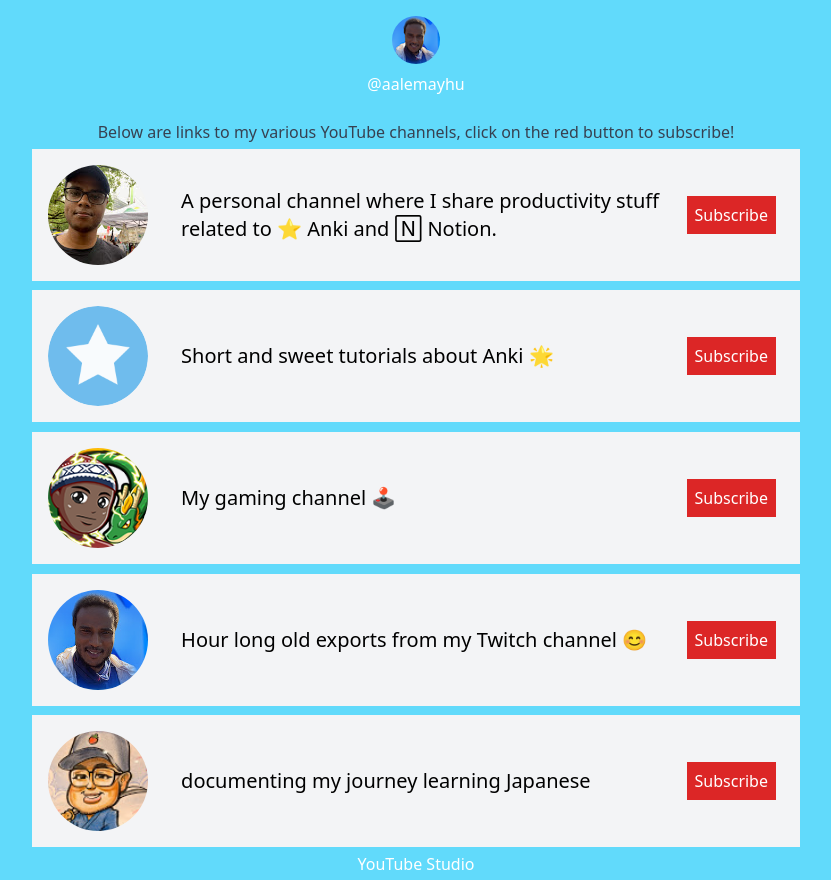
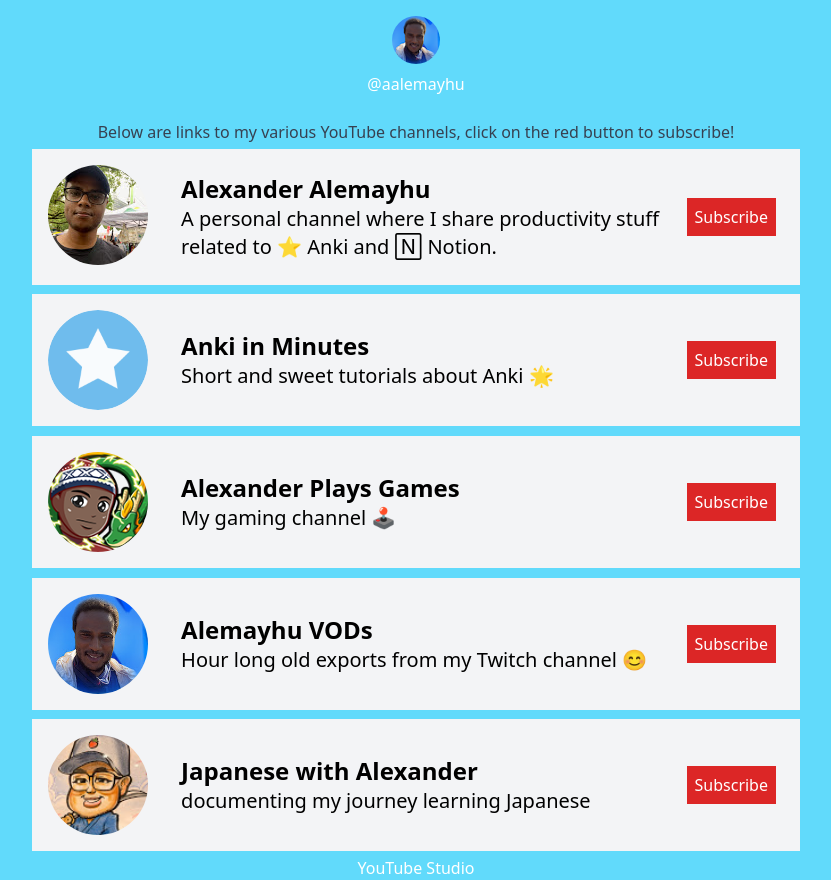
Before and after one commit to alemayhu/yt.alemayhu, a React (Create React App) app: page / in a window 1280 px wide. Shown: the whole page, without its empty margins (224-1055 px from the left). Built offline with nearby package versions, Linux system fonts and the light colour scheme.

Commit message:
add titles to my YouTube channels

```diff
--- a/src/components/ChannelRow.js
+++ b/src/components/ChannelRow.js
@@ -9,9 +9,12 @@
                                         <a
                                                 rel="noreferrer"
                                                 target="_blank"
-                                                href={this.props.link}><img width="100px" className="rounded" alt={`thumbnail for channel ${this.props.name}`} src={this.props.thumbnail} /></a>
+                                                href={this.props.link}><img width="100px" className="rounded" alt={`avatar for channel ${this.props.name}`} src={this.props.thumbnail} /></a>
                                 </div>
-                                <div className="self-center flex-grow w-full p-4 text-xs sm:text-xl sm:p-2">{this.props.description}</div>
+                                <div className="self-center flex-grow w-full p-4 text-xs sm:text-xl sm:p-2">
+                                        <h2 className="text-2xl font-bold">{this.props.name}</h2>
+                                        {this.props.description}
+                                </div>
                                 <div className="self-center m-2">
                                         <a
                                                 rel="noreferrer"
```
Also changed, not shown: src/index.css (line endings or trailing spaces).
